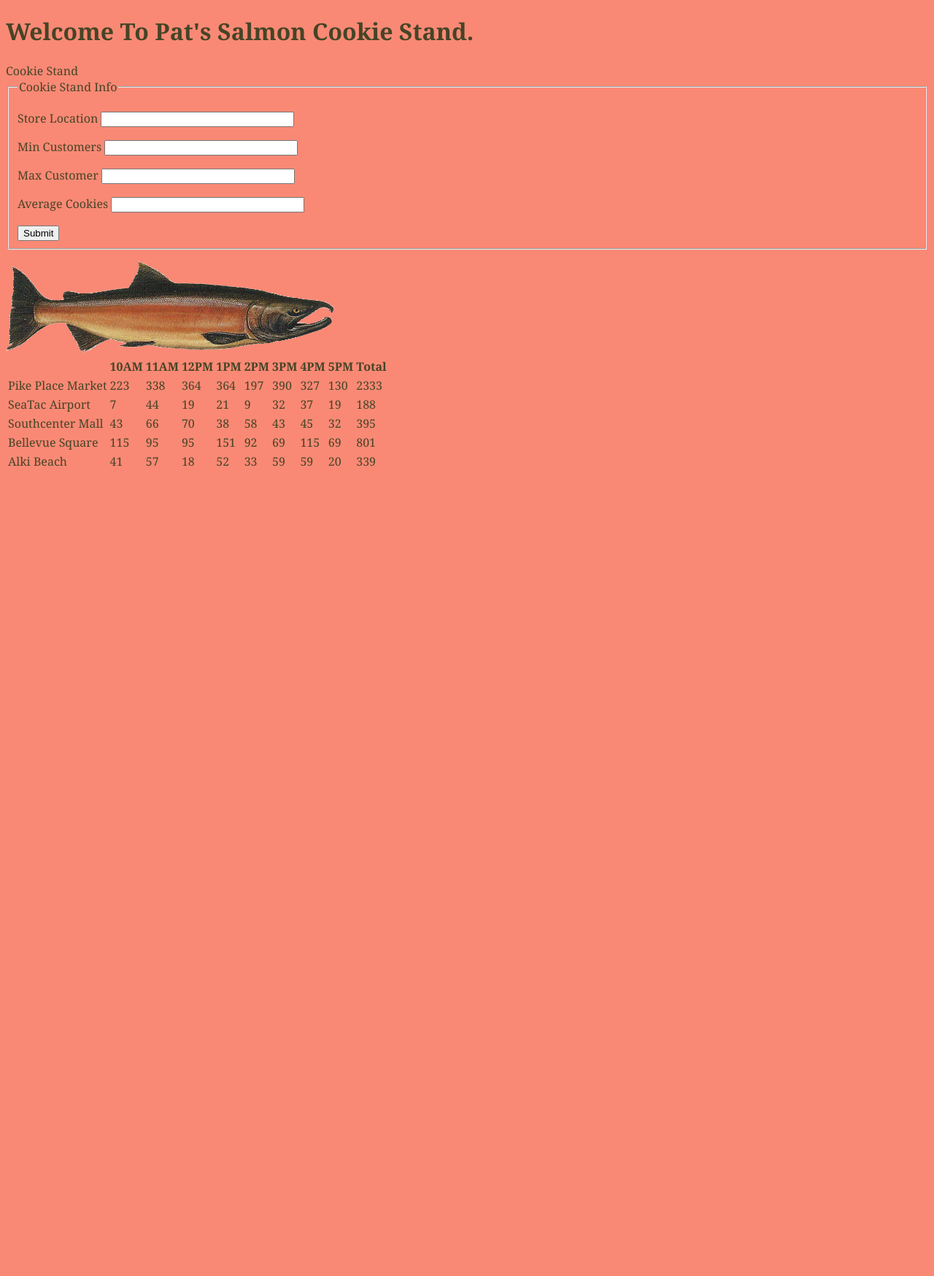
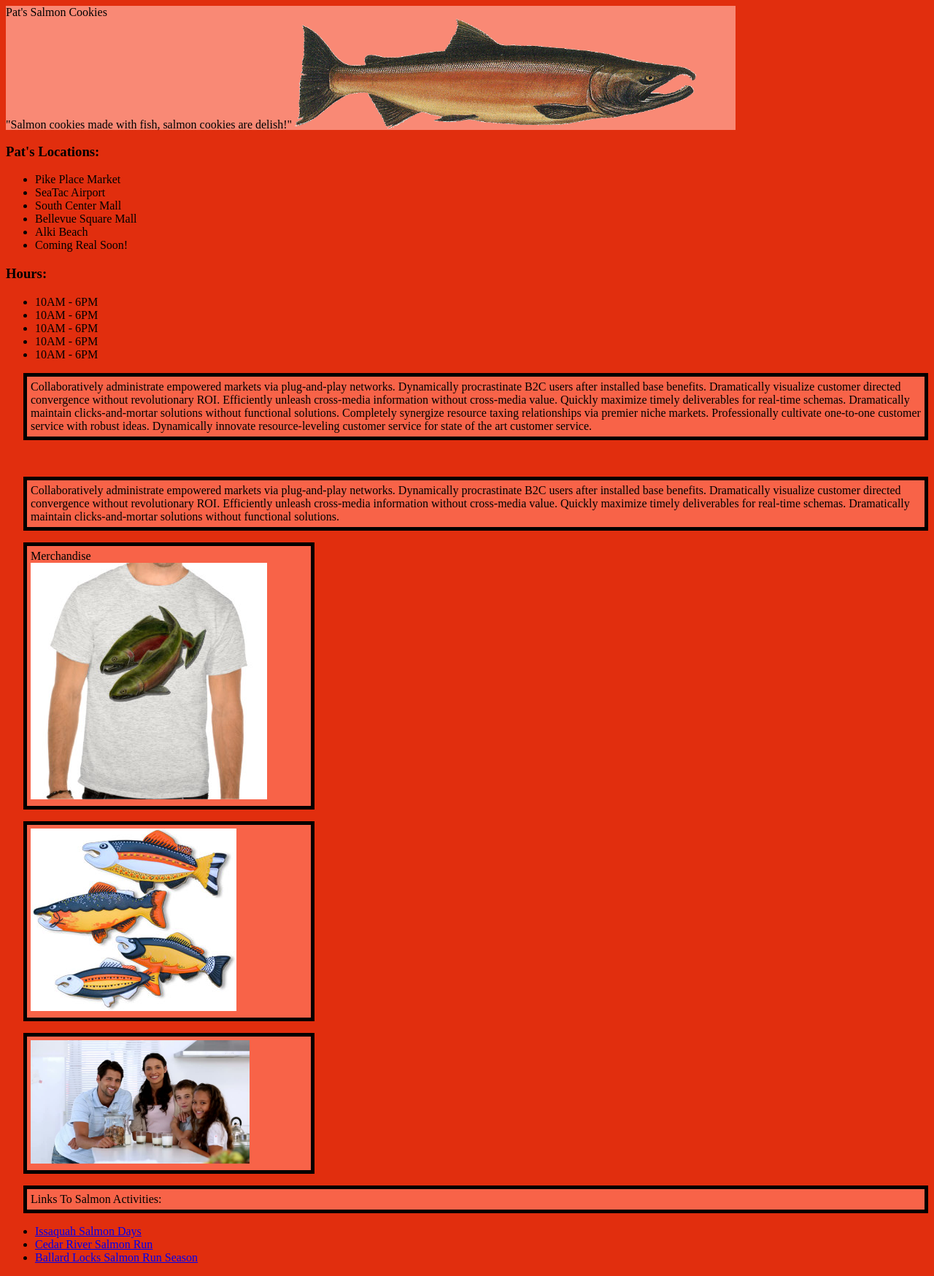
Before and after one commit to apalm112/cookie-stand, a plain HTML site: page index.html in a window 1280 px wide. Shown: the whole page at 73% size. Before the commit the page ends 800 px from the top, so only its background shows below. Drawn offline with Linux system fonts and the light colour scheme.

Commit message:
Changes made everthing.  Added sales html page and made a page for customers with CSS and images.

```diff
--- a/app.js
+++ b/app.js
@@ -1,4 +1,6 @@
 var time = ["10AM", "11AM", "12PM", "1PM", "2PM", "3PM", "4PM", "5PM"];
+
+var allShops = [];
 
 function CookieStand(storeLocation, domID, minCustomer, maxCustomer, avgCookiesPer) {
   this.storeLocation = storeLocation;
@@ -8,8 +10,7 @@ function CookieStand(storeLocation, domID, minCustomer, maxCustomer, avgCookiesP
   this.avgCookiesPer = avgCookiesPer;
   this.totalCookies = [];
   this.total = 0;
-
-
+  allShops.push(this);
 
   this.customersPerHour = function() {
     return Math.floor(Math.random() * (this.maxCustomer - this.minCustomer)) + this.minCustomer;
@@ -19,7 +20,6 @@ function CookieStand(storeLocation, domID, minCustomer, maxCustomer, avgCookiesP
     for (var i = 0; i < time.length; i++){
       this.totalCookies.push(Math.floor(this.customersPerHour() * this.avgCookiesPer));
       this.total += this.totalCookies[i];
-      console.log("@hour " + (10 + i) + " hourly amount is " + this.totalCookies[i] + " and the daily total is " + this.total);
     };
   };
 }
@@ -74,7 +74,44 @@ function makeTable () {
   }
 
   document.getElementById('table').appendChild(tbl);
+
 }
 
 cookieCalculation();
 makeTable();
+
+var shopForm = document.getElementById('standName');
+
+var renderNew = function() {
+  var table = document.getElementById('table');
+  table.innerHTML = null;
+  reportAllShops();
+  makeTable();
+}
+
+var handleFormSubmit = function(event) {
+  event.preventDefault();
+
+  var store = event.target.store.value;
+  var minCust = event.target.minCust.value;
+  var maxCust = event.target.maxCust.value;
+  var avgCookies = event.target.avgCookies.value;
+
+ // console.log('shop:' + store);
+ // console.log('min:' + minCust);
+ // console.log('max:' + maxCust);
+ // console.log('avg:' + avgCookies);
+
+  var newShop = new CookieStand(store, minCust, maxCust, avgCookies);
+
+  event.target.store.value = null;
+  event.target.minCust.value = null;
+  event.target.maxCust.value = null;
+  event.target.avgCookies.value = null;
+
+  renderNew();
+};
+
+shopForm.addEventListener('submit', handleFormSubmit);
+
+//renderNew();
--- a/index.html
+++ b/index.html
@@ -1,36 +1,78 @@
+
 <!DOCTYPE html>
 <html>
   <head>
-      <title>Salmon Cookie Stand</title>
-      <link rel="stylesheet" type="text/css" href="style.css">
+    <title>Pat's Salmon Cookies</title>
+    <link rel="stylesheet" type="text/css" href="public.css">
   </head>
   <body>
-      <h1 title="Welcome To Pat's Salmon Cookie Stand.">
-        Welcome To Pat's Salmon Cookie Stand.
-      </h1>
+    <header>Pat's Salmon Cookies
+      <br />
+      "Salmon cookies made with fish, salmon cookies are delish!"
+      <image src="images/salmon.png" height="150px"; width="550px";s>
+    </header>
+    <section id="locations">
+      <h3>Pat's Locations:</h3>
+      <ul>
+        <li>Pike Place Market</li>
+        <li>SeaTac Airport</li>
+        <li>South Center Mall</li>
+        <li>Bellevue Square Mall</li>
+        <li>Alki Beach</li>
+        <li>Coming Real Soon!</li>
+      </ul>
+    </section>
 
-      <form>Cookie Stand</form>
-        <fieldset>
-          <legend>Cookie Stand Info</legend>
-            <p>Store Location
-            <input type="text" name="store" size="30" maxlength="50"></p>
-            <p>Min Customers
-            <input type="text" name="minCust" size="30" maxlength="50"></p>
-            <p>Max Customer
-            <input type="text" name="maxCust" size="30" maxlength="50"></p>
-            <p>Average Cookies
-            <input type="text" name="avgCookies" size="30" maxlength="50"></p>
-            <input type ="submit" value="Submit"/>
-        </fieldset>
+    <!-- use the other two jpg's of salmon -->
 
-      <p></p>
-      <img src="images/salmon.png" width="450" height="125"
-        title="The contents of any one panel are dependent on the contents of every panel including itself. The graph of panel dependencies is complete and bidirectional, and each node has a loop. The mouseover text has two hundred and forty-two characters." alt="Self-Description">
-      <div id='table'></div>
+    <section id="hours">
+      <h3>Hours:</h3>
+      <ul>
+        <li>10AM - 6PM</li>
+        <li>10AM - 6PM</li>
+        <li>10AM - 6PM</li>
+        <li>10AM - 6PM</li>
+        <li>10AM - 6PM</li>
+      </ul>
+    </section>
+    <article>
+      <p>Collaboratively administrate empowered markets via plug-and-play networks. Dynamically procrastinate B2C users after installed base benefits. Dramatically visualize customer directed convergence without revolutionary ROI.
 
+      Efficiently unleash cross-media information without cross-media value. Quickly maximize timely deliverables for real-time schemas. Dramatically maintain clicks-and-mortar solutions without functional solutions.
 
+      Completely synergize resource taxing relationships via premier niche markets. Professionally cultivate one-to-one customer service with robust ideas. Dynamically innovate resource-leveling customer service for state of the art customer service. </p>
+      <br />
+      <p>Collaboratively administrate empowered markets via plug-and-play networks. Dynamically procrastinate B2C users after installed base benefits. Dramatically visualize customer directed convergence without revolutionary ROI.
 
-      <script src='app.js' type="text/javascript">
-      </script>
+      Efficiently unleash cross-media information without cross-media value. Quickly maximize timely deliverables for real-time schemas. Dramatically maintain clicks-and-mortar solutions without functional solutions. </p>
+    </article>
+    <aside>
+      <p id="shirt">Merchandise
+      <image src="images/shirt.jpg">
+      </p>
+    </aside>
+
+    <p id="patSalmon"><image src="images/pat-salmon.jpg"></p>
+
+    <p id="family"><image src="images/family.jpg" width="300px"; heigth="200px";></p>
+
+    <footer>
+      <p>Links To Salmon Activities:</p>
+        <ul>
+          <li>
+            <a href="http://www.salmondays.org/">Issaquah Salmon Days</a>
+          </li>
+          <li>
+            <a href="http://www.govlink.org/watersheds/8/action/salmon-seeson/cedar.aspx">Cedar River Salmon Run</a>
+          </li>
+          <li>
+            <a href="http://www.govlink.org/watersheds/8/action/salmon-seeson/ballard.aspx">Ballard Locks Salmon Run Season
+          </li>
+        </ul>
+    </footer>
   </body>
 </html>
+<!-- Here's the things Pat wants on the public-facing page:
+
+Pat wants it to look good, to be eye-catching and tasteful, and to be distinctive, but not all crazy-looking.
+Oh, and do anything else you think looks good.  Just not all crazy-looking.   -->
--- /dev/null
+++ b/public.css
@@ -0,0 +1,24 @@
+header {
+  background-color: #F98975;
+  height: 170px;
+  width: 1000px;
+}
+body  {
+  background-color: #E12E0E
+}
+body p {
+  border: 5px solid black;
+  padding: 5px;
+  background-color: #F86348;
+  margin-left: 24px;
+}
+#shirt {
+  width: 30%;
+}
+#patSalmon {
+  width: 30%;
+}
+#family {
+  width: 30%;
+
+}
```
Also changed, not shown: sales.html (added, +38 -0 lines), images/family.jpg (added), images/pat-salmon.jpg (added), images/shirt.jpg (added), 1 other file. Lines whose indentation alone changed are shown as unchanged.
